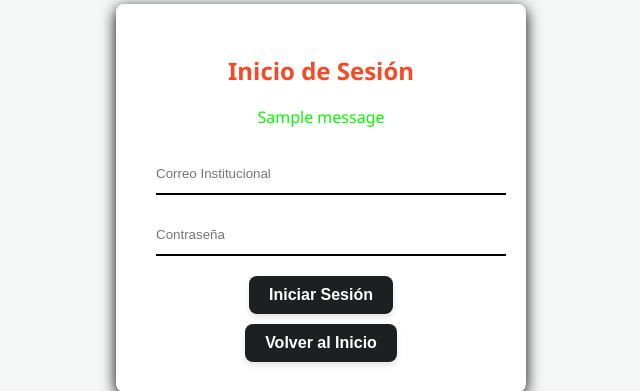
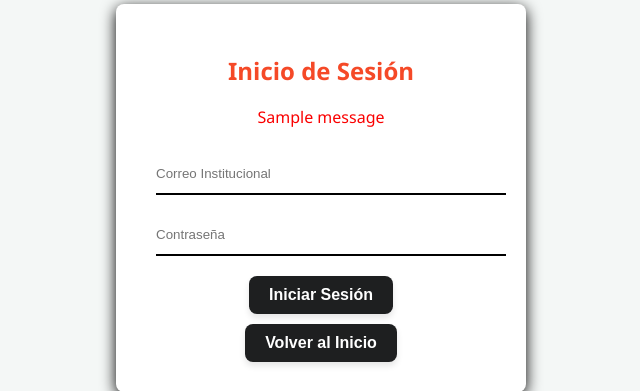
Before and after one commit to TrvpChylt/Sistema_Universidad, a Flask app: page /login in a window 1280 px wide. Shown: the part 202-593 px from the top of the page, without its empty margins (319-959 px from the left). Run offline with Flask 3, Linux system fonts and the light colour scheme; one stand-in notice (Sample message) is shown.

Commit message:
cambios en app

```diff
--- a/templates/login.html
+++ b/templates/login.html
@@ -16,7 +16,7 @@
             {% with messages = get_flashed_messages() %}
               {% if messages %}
                 {% for message in messages %}
-                  <p style="color: rgb(8, 250, 0);">{{ message }}</p>
+                  <p style="color: rgb(250, 0, 0);">{{ message }}</p>
                 {% endfor %}
               {% endif %}
             {% endwith %}
```
